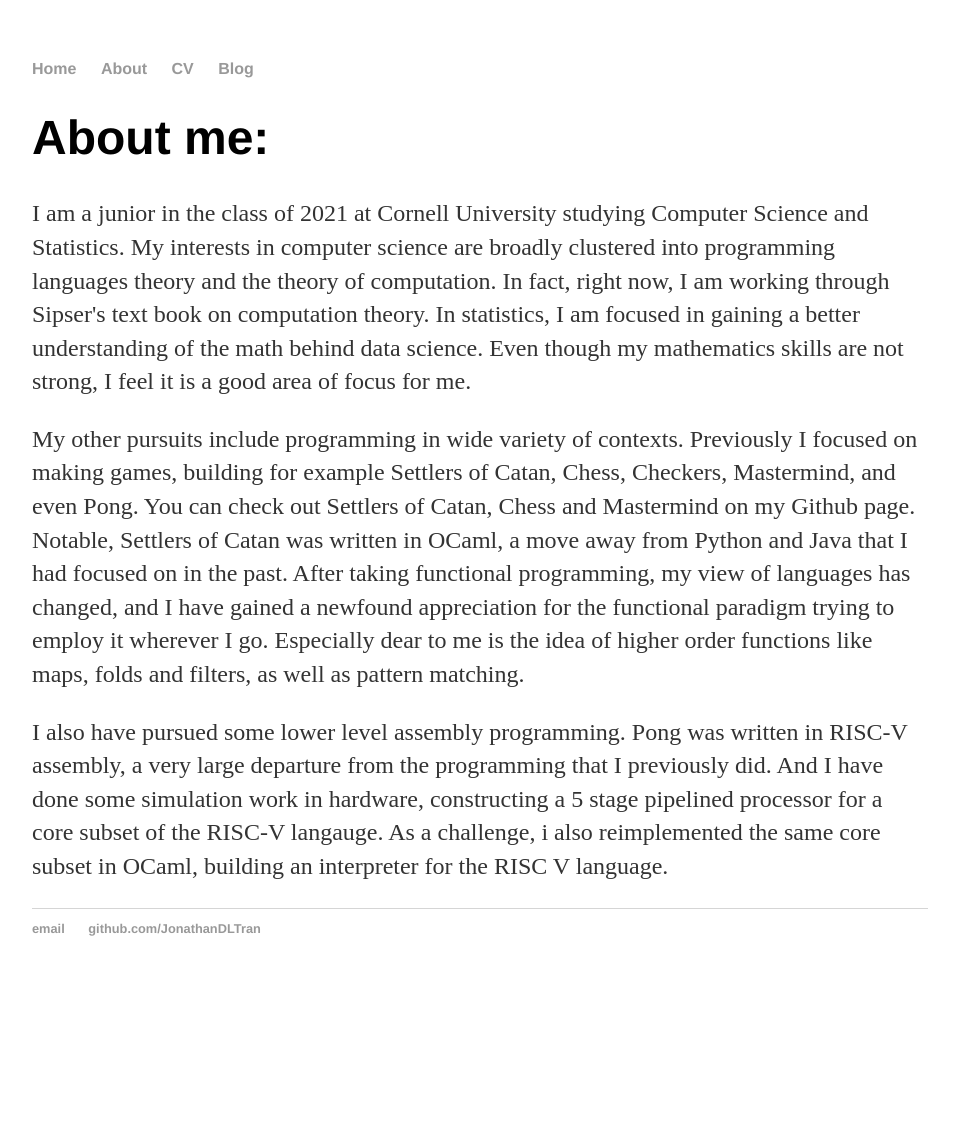
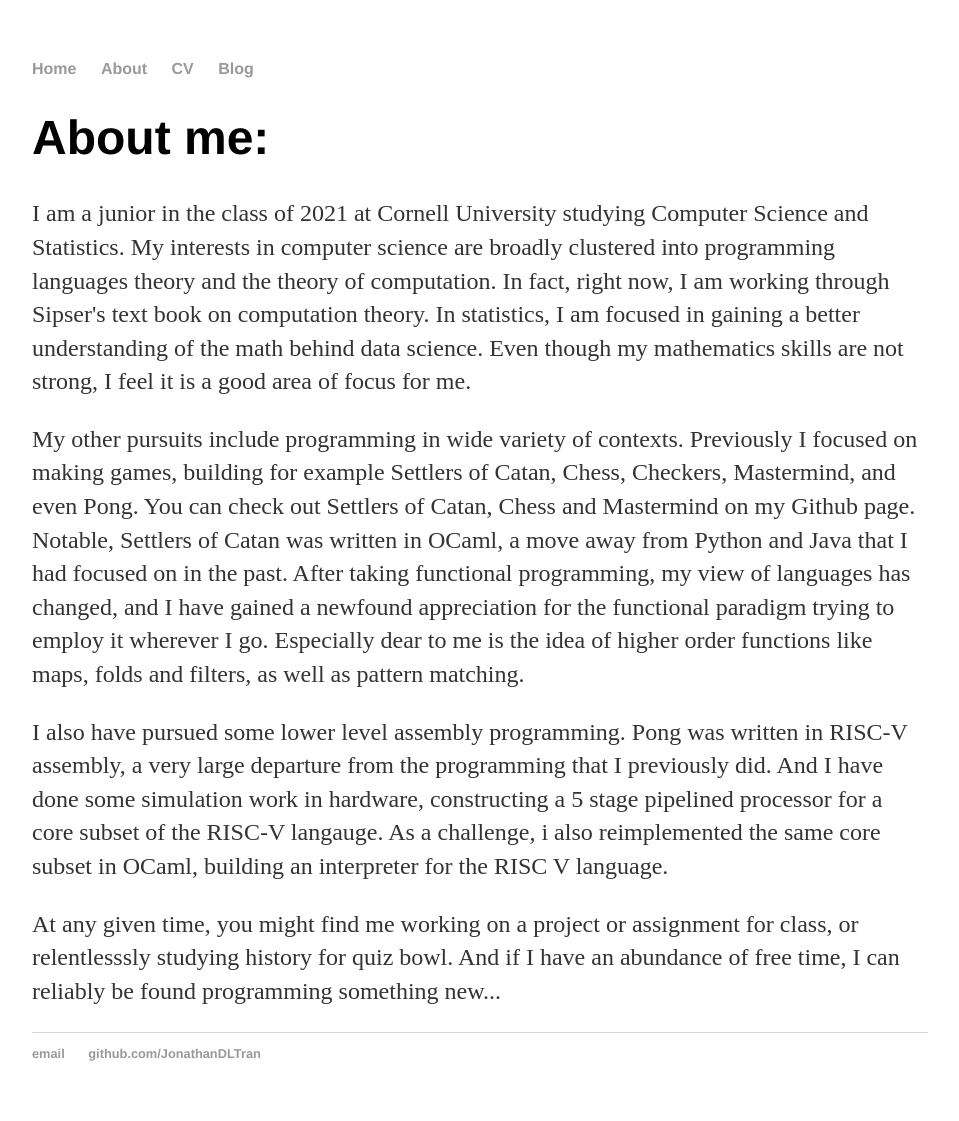
Before and after one commit to JonathanDLTran/JonathanDLTran.github.io, a Jekyll site: the page built from about/index.html, in a window 1280 px wide. Shown: the whole page, without its empty margins (160-1119 px from the left). Built offline with Jekyll 4.4.1, drawn with Linux system fonts in a browser that asks for light colours; before the commit the page ends 996 px from its top, so only the background shows below that.

Commit message:
Update index.html

```diff
--- a/about/index.html
+++ b/about/index.html
@@ -19,4 +19,7 @@ title: Jonathan Tran
 	   the programming that I previously did. And I have done some simulation work in hardware, constructing a 5 stage pipelined processor for a core
 	   subset of the RISC-V langauge. As a challenge, i also reimplemented the same core subset in OCaml, building an interpreter for the RISC V language.
 	</p>
+	<p>At any given time, you might find me working on a project or assignment for class, or relentlesssly studying history for quiz bowl.
+	   And if I have an abundance of free time, I can reliably be found programming something new...
+	</p>
 </div><!-- /.blurb -->
```
